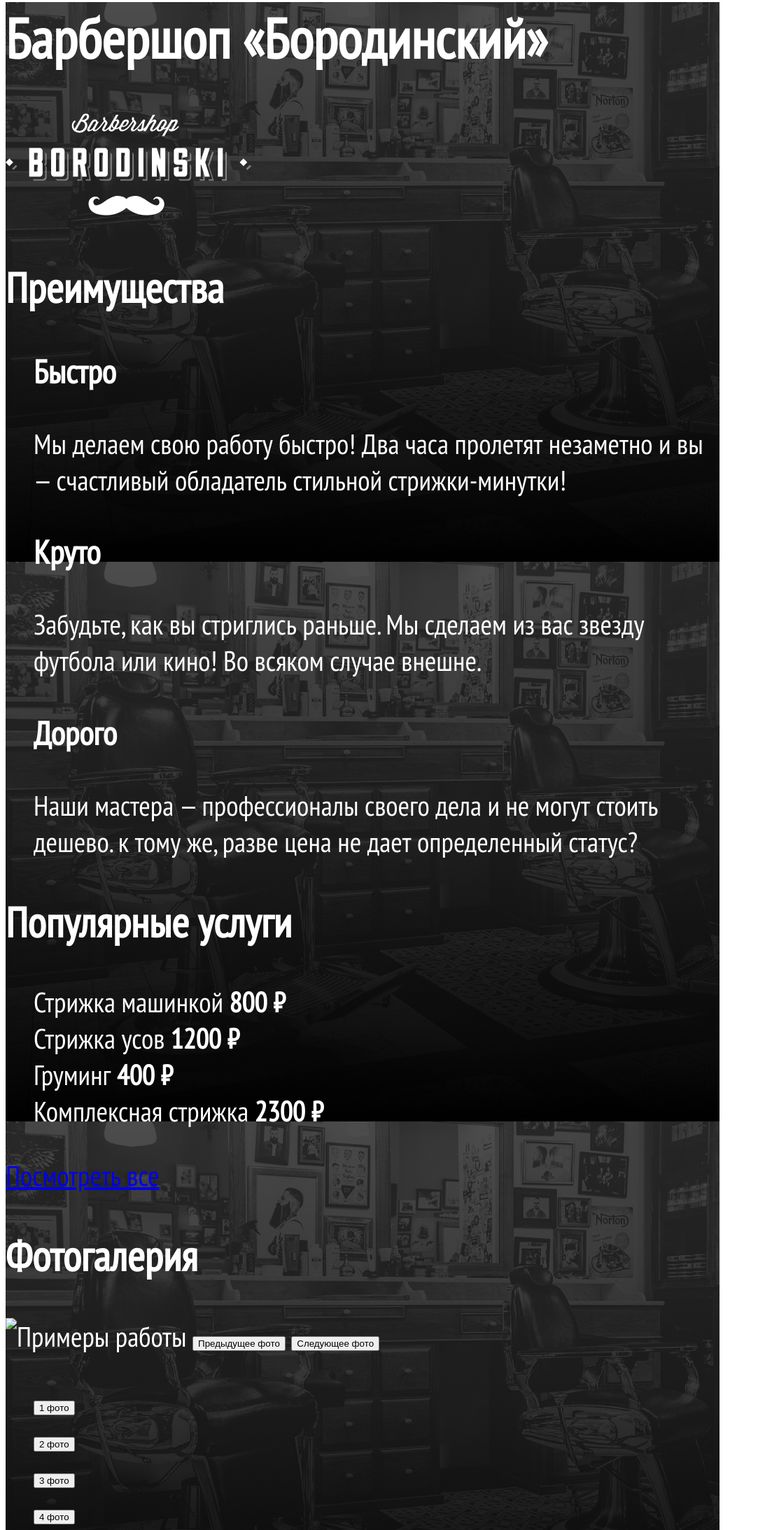
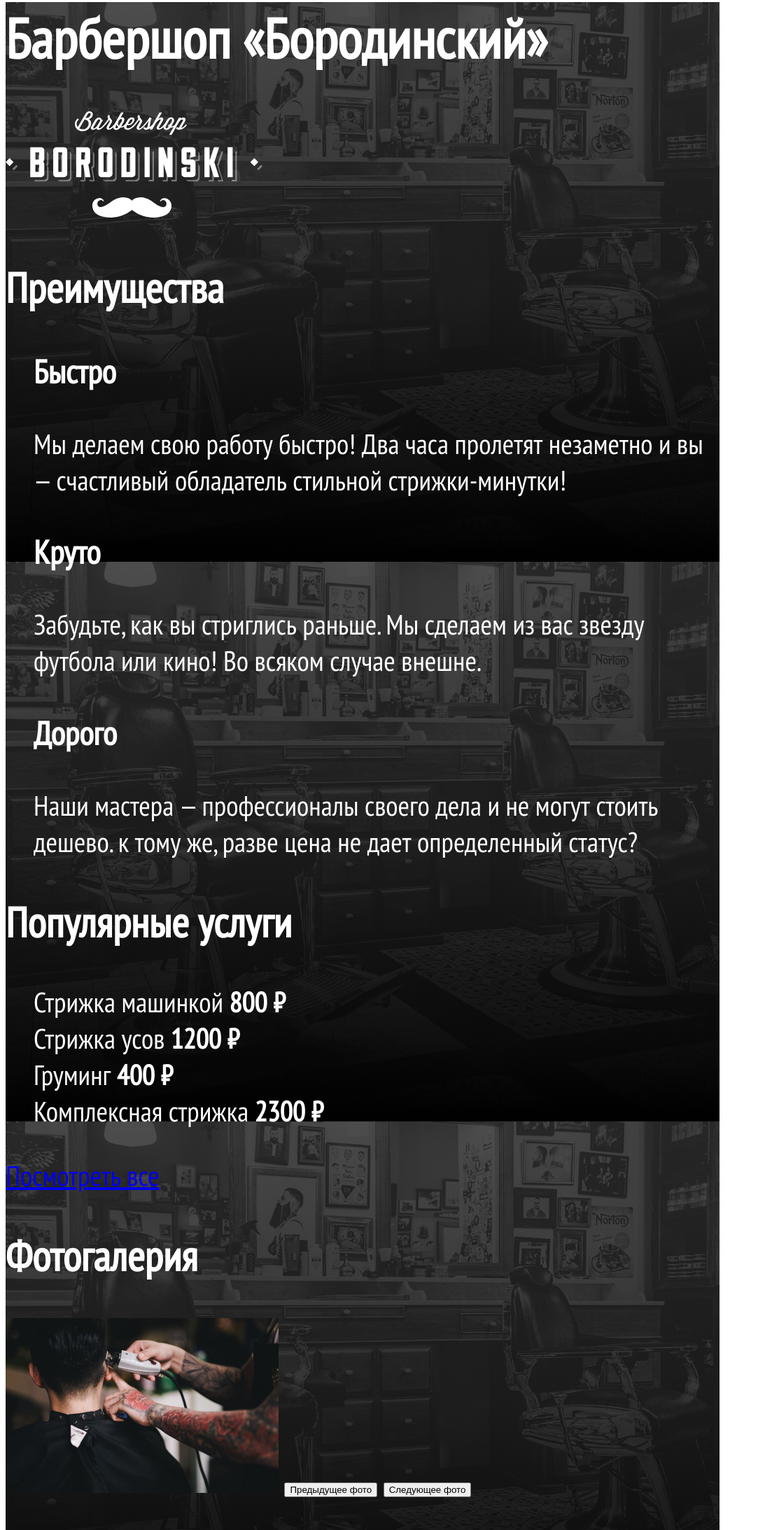
Before and after one commit to etrifonova/barbershop-htmlacademy, a plain HTML site: page index.html in a window 1280 px wide. Shown: the part 443-2630 px from the top of the page at 70% size, without its empty margins (0-1083 px from the left). Drawn offline with Linux system fonts and the light colour scheme; files that its build step writes are made by us from their sources.

Commit message:
Add content images, create styles folder

```diff
--- a/index.html
+++ b/index.html
@@ -50,7 +50,7 @@
 
         <main class="main-index">
             <h1 class="visually-hidden">Барбершоп «Бородинский»</h1>
-                <img class="logo" src="/img/logo-full-dark.svg" alt="логотип Барбершопа" width="351" height="152">
+                <img class="logo" src="/img/logo-full-dark.svg" alt="Барбершоп «Бородинский»" width="367" height="152">
             <section class="advantages">
                 <h2 class="visually-hidden">Преимущества</h2>
                 <ul class="advantages-list">
@@ -91,9 +91,10 @@
                 </ul>
                 <a class="button button-all" href="#">Посмотреть все</a>
             </section>
+
             <section class="gallery">
                 <h2 class="gallery-title">Фотогалерия</h2>
-                <img class="slider-image" src="" alt="Примеры работы">
+                <img class="slider-image" src="/img/gallery-1.jpg" alt="Примеры работы" width="390" height="250">
                 <button class="slider-button slider-prev" type="button">
                     <span class="visually-hidden">Предыдущее фото</span>
                 </button>
--- a/style.css
+++ /dev/null
@@ -1,25 +0,0 @@
-body {
-    width: 1020px;
-    font-family: "PT Sans Narrow"; /* установить шрифт */
-    font-size: 40px;
-}
-
-li {
-    list-style-type: none; /* Убираем маркеры */
-}
-
-
-
-.main-index {
-    background-image: url("img/bg-image.jpg");
-    color: white;
-}
-
-
-/* КАТАЛОГ */
-
-.navigation-logo {
-    background-color: black;
-    margin: 10px;
-    padding: 10px;
-}
--- /dev/null
+++ b/styles/style.css
@@ -0,0 +1,161 @@
+body {
+    width: 1020px;
+    font-family: "PT Sans Narrow"; /* установить шрифт */
+    font-size: 40px;
+}
+
+li {
+    list-style-type: none; /* Убираем маркеры */
+}
+
+
+
+.main-index {
+    background-image: url("img/bg-image.jpg");
+    color: white;
+}
+
+
+/* КАТАЛОГ */
+
+.navigation-logo {
+    background-color: black;
+    margin: 10px;
+    padding: 10px;
+}
+
+/* from eCSSTractor
+.page-header {
+}
+.navigation {
+}
+.nav-list {
+}
+.nav-item {
+}
+.nav-link {
+}
+.nav-user {
+}
+.visually-hidden {
+}
+.main-index {
+}
+.logo {
+}
+.advantages {
+}
+.advantages-list {
+}
+.advantages-item {
+}
+.advantages-title {
+}
+.advantages-description {
+}
+.services {
+}
+.services-list {
+}
+.services-item {
+}
+.services-name {
+}
+.services-prices {
+}
+.button {
+}
+.button-all {
+}
+.gallery {
+}
+.gallery-title {
+}
+.slider-image {
+}
+.slider-button {
+}
+.slider-prev {
+}
+.slider-next {
+}
+.slider-pagination {
+}
+.slider-pagination-item {
+}
+.slider-pagination-button {
+}
+.slider-pagination-button-current {
+}
+.contacts {
+}
+.contacts-title {
+}
+.contacts-subtitle {
+}
+.contacts-address-text {
+}
+.contacts-phone {
+}
+.contacts-schedule {
+}
+.contacts-schedule-item {
+}
+.button-feedback {
+}
+.appointment {
+}
+.appointment-title {
+}
+.appointment-form {
+}
+.appointment-form-date {
+}
+.form-label {
+}
+.form-label-icon {
+}
+.info {
+}
+.appointment-form-time {
+}
+.appointment-form-phone {
+}
+.appointment-form-name {
+}
+.page-footer {
+}
+.footer-contacts {
+}
+.footer-logo {
+}
+.footer-address {
+}
+.footer-address-text {
+}
+.footer-phone {
+}
+.footer-contacts-map-link {
+}
+.newsletter {
+}
+.page-footer-title {
+}
+.newsletter-form {
+}
+.newsletter-email {
+}
+.field {
+}
+.newsletter-button {
+}
+.footer-social {
+}
+.footer-social-list {
+}
+.footer-social-item {
+}
+.about-text {
+}
+.htmlacademy-link {
+}
```
Also changed, not shown: img/gallery-1.jpg (added).
